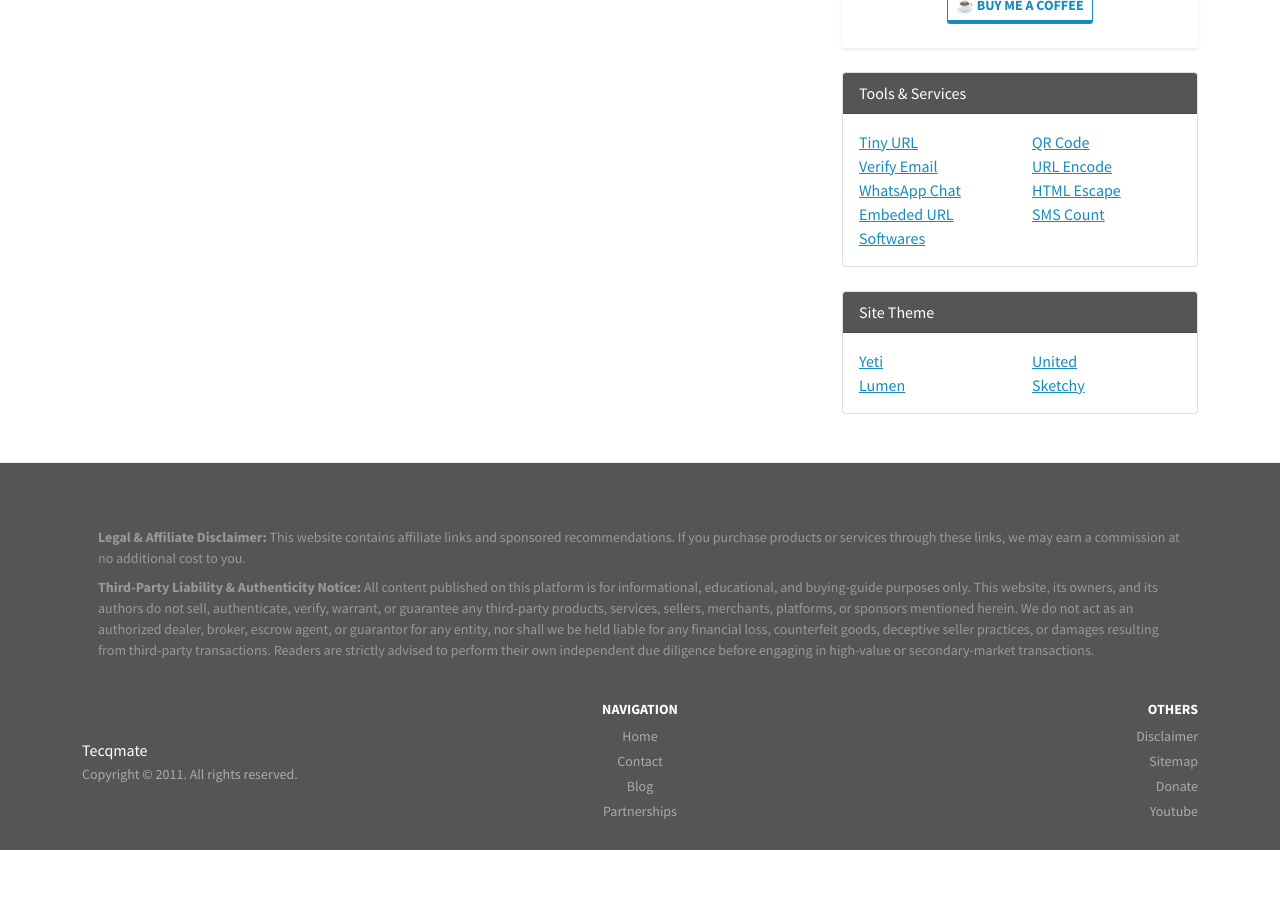
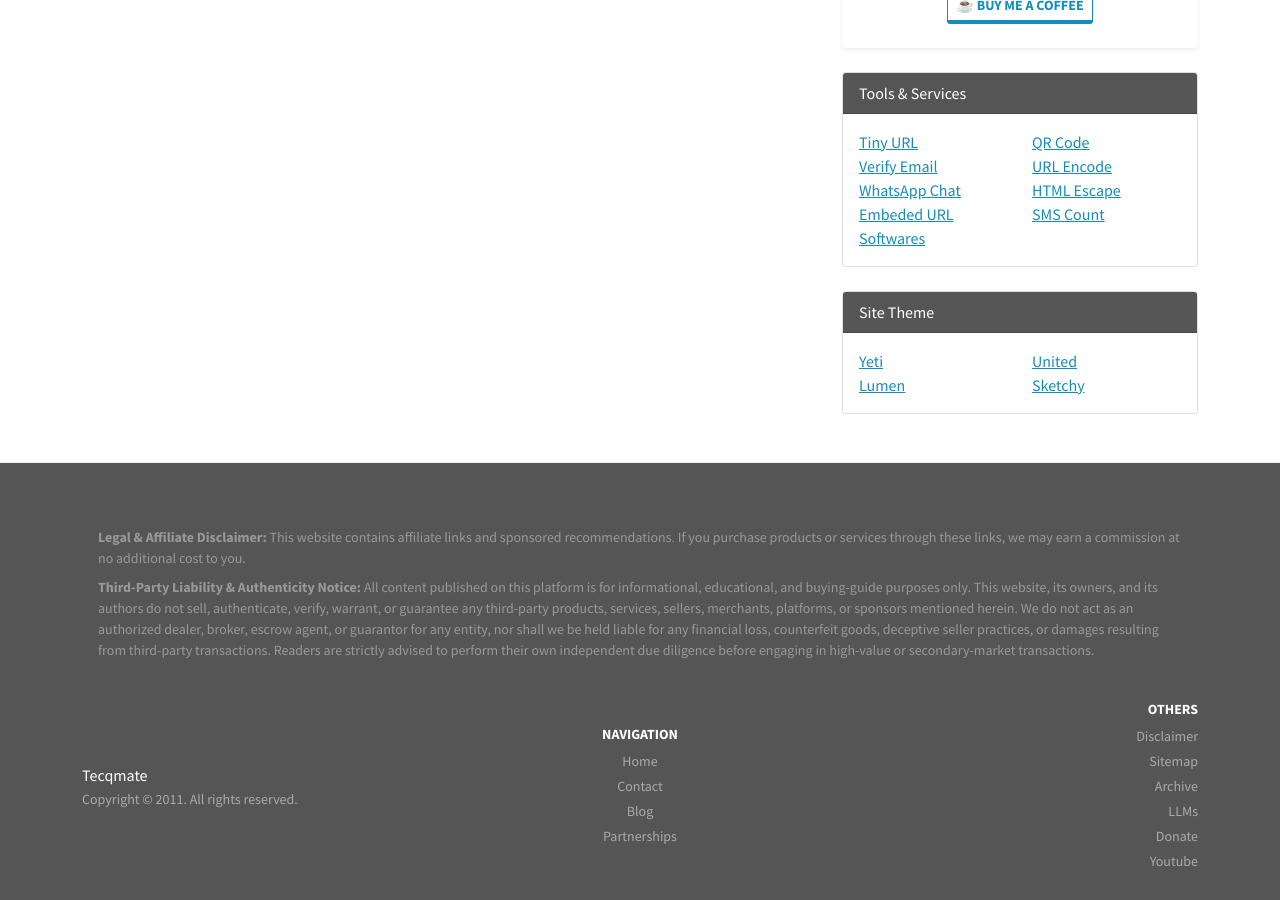
Before and after one commit to tecqmate/site, a Jekyll site: the page built from index.md, in a window 1280 px wide and 900 px high, scrolled down 781 px. Built offline with Jekyll 4.4.1, drawn with Linux system fonts in a browser that asks for light colours; before the commit the page ends 1631 px from its top, so only the background shows below that.

Commit message:
footer links

```diff
--- a/_data/links.yml
+++ b/_data/links.yml
@@ -3,6 +3,12 @@
 
 - name: Sitemap
   url: /sitemap
+
+- name: Archive
+  url: /archive.html
+
+- name: LLMs
+  url: /llms.txt
 
 - name: Donate
   url: upi://pay?pa=7304164348@upi&am=5000&cu=INR&tn=Donation
```
